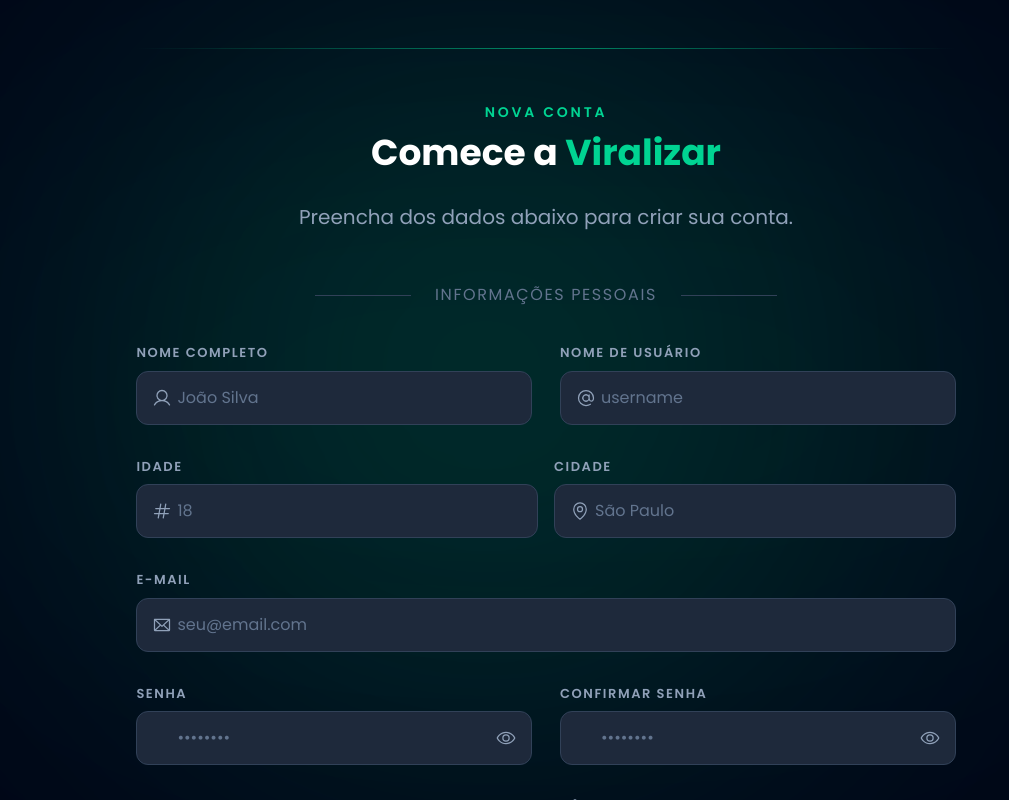
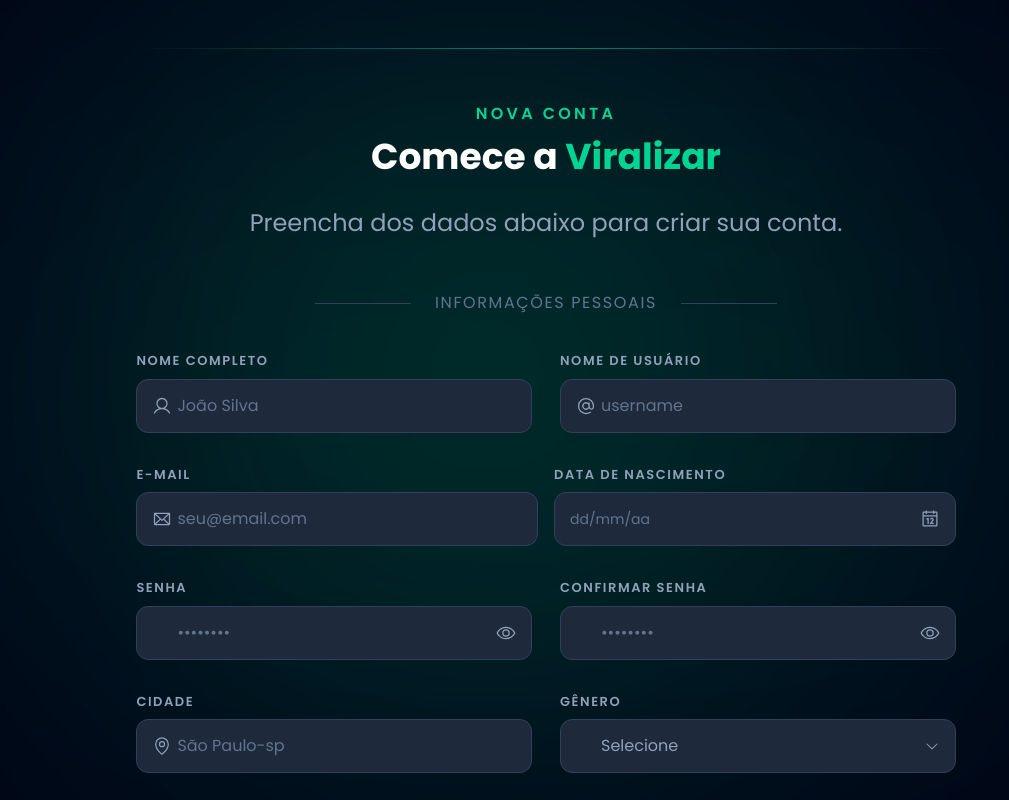
Before and after one commit to theemployee6-dev/vipesocial, a Next.js app: page /auth/register in a window 1280 px wide. Shown: the whole page, without its empty margins (94-1103 px from the left). Built offline with nearby package versions, Linux system fonts and the light colour scheme.

Commit message:
fixed RegisterPage

```diff
--- a/app/auth/register/components/Header/Header.tsx
+++ b/app/auth/register/components/Header/Header.tsx
@@ -14,20 +14,20 @@ const Header = ({
   return (
     <div className="text-center mb-8 md:mb-6 lg:mb-8 xl:mb-8 2xl:mb-16 4k:mb-16 fade-up">
       <div className="inline-flex items-center gap-2 mb-4 md:mb-2 lg:mb-2 xl:mb-2 2xl:mb-8 4k:mb-10">
-        <div className="w-[250] sm:w-[280] md:w-[300] lg:w-[320] xl:w-[340] 2xl:w-[380] 4k:w-[400]">
+        <div className="w-[150] xs:w-[180] sm:w-[220] md:w-[260] lg:w-[300] xl:w-[340] 2xl:w-[380] 4k:w-[450]">
           <Logo />
         </div>
       </div>
 
       <div className="space-y-1 md:space-y-2">
-        <p className="text-emerald-400 text-[11px] sm:text-xs md:text-sm lg:text-base xl:text-sm 2xl:text-xl 4k:text-2xl font-semibold tracking-[0.2em] uppercase">
+        <p className="text-emerald-400 text-[10px] xs:text-[11px] sm:text-xs md:text-sm lg:text-base xl:text-base 2xl:text-xl 4k:text-2xl font-semibold tracking-[0.2em] uppercase">
           {firstSmallTitle}
         </p>
-        <h1 className="Poppins text-white text-2xl sm:text-3xl md:text-xl lg:text-5xl xl:text-4xl 2xl:text-7xl 4k:text-8xl font-bold leading-tight">
+        <h1 className="Poppins text-white text-xl xs:text-2xl sm:text-2xl md:text-3xl lg:text-4xl xl:text-4xl 2xl:text-7xl 4k:text-8xl font-bold leading-tight">
           {secondBigTitleWhite}
           <span className="text-emerald-400">{secondBigTitleGreen}</span>
         </h1>
-        <p className="text-slate-400 pt-5 text-sm sm:text-base md:text-lg lg:text-xl xl:text-xl 2xl:text-3xl 4k:text-4xl">
+        <p className="text-slate-400 pt-5 text-xs xs:text-sm sm:text-base md:text-lg lg:text-xl xl:text-2xl 2xl:text-3xl 4k:text-4xl">
           {subTitle}
         </p>
       </div>
--- a/app/auth/register/page.tsx
+++ b/app/auth/register/page.tsx
@@ -11,7 +11,6 @@ import {
   CalendarIcon,
   CaretDownIcon,
   EnvelopeIcon,
-  HashIcon,
   HeartIcon,
   MapPinIcon,
   PhoneIcon,
@@ -41,8 +40,7 @@ const RegisterPage = () => {
     setValue,
     control,
   } = useForm<RegisterFormData>({
-    // eslint-disable-next-line @typescript-eslint/no-explicit-any
-    resolver: zodResolver(registerSchema) as any,
+    resolver: zodResolver(registerSchema),
     defaultValues: {
       accountType: "pessoal",
       agreedToTerms: false, //false
@@ -53,12 +51,31 @@ const RegisterPage = () => {
 
   const accountType = useWatch({ control, name: "accountType" });
   const agreed = useWatch({ control, name: "agreedToTerms" });
-  // const avatarFile = watch("avatar");
+  //const avatarFile = useWatch({ control, name: "avatar" });
+
+  //calcular idade pelo ano
+  function calculateAge(birthDate: string): number {
+    const today = new Date();
+    const birth = new Date(birthDate);
+    let age = today.getFullYear() - birth.getFullYear();
+    const monthDiff = today.getMonth() - birth.getMonth();
+
+    if (
+      monthDiff < 0 ||
+      (monthDiff === 0 && today.getDate() < birth.getDate())
+    ) {
+      age--;
+    }
+
+    return age;
+  }
 
   const onSubmit = async (data: RegisterFormData) => {
     setLoading(true);
+    const age = calculateAge(data.birthDate);
+    const payload = { ...data, age };
     // Aqui você pode enviar os dados para uma server action
-    console.log("Dados do Formulário: ", data);
+    console.log("Dados do Formulário: ", payload);
     setLoading(false);
   };
 
@@ -112,28 +129,8 @@ const RegisterPage = () => {
               />
             </section>
 
-            {/* Idade + Cidade */}
+            {/* Nascimento e Email */}
             <section className="grid grid-cols-1 sm:grid-cols-2 gap-3 sm:gap-4 fade-up delay-3">
-              <FieldInput
-                label="Idade"
-                type="number"
-                placeholder="18"
-                icon={<HashIcon size={20} />}
-                registration={register("age")}
-                error={errors.age?.message}
-              />
-              <FieldInput
-                label="Cidade"
-                type="text"
-                placeholder="São Paulo"
-                icon={<MapPinIcon size={20} />}
-                registration={register("city")}
-                error={errors.city?.message}
-              />
-            </section>
-
-            {/* Email */}
-            <section className="fade-up delay-4">
               <FieldInput
                 label="E-Mail"
                 type="email"
@@ -142,10 +139,20 @@ const RegisterPage = () => {
                 registration={register("email")}
                 error={errors.email?.message}
               />
+
+              <FieldInput
+                label="Data de nascimento"
+                type="date"
+                icon={<CalendarIcon size={20} />}
+                iconPosition="right"
+                placeholder="dd/mm/aa"
+                registration={register("birthDate")}
+                error={errors.birthDate?.message}
+              />
             </section>
 
             {/* Senha e Confirmar Senha */}
-            <section className="grid grid-cols-1 sm:grid-cols-2 gap-3 sm:gap-4 md:gap-5 lg:gap-6 xl:gap-7 2xl:gap-8 4k:gap-10 fade-up delay-5">
+            <section className="grid grid-cols-1 sm:grid-cols-2 gap-3 sm:gap-4 md:gap-5 lg:gap-6 xl:gap-7 2xl:gap-8 4k:gap-10 fade-up delay-4">
               <FieldInput
                 label="Senha"
                 type="password"
@@ -162,16 +169,15 @@ const RegisterPage = () => {
               />
             </section>
 
-            {/* Nascimento + Gênero */}
-            <section className="grid grid-cols-1 sm:grid-cols-2 gap-3 sm:gap-4 md:gap-5 lg:gap-6 xl:gap-7 2xl:gap-8 4k:gap-10 fade-up delay-6">
+            {/* Cidade + Gênero */}
+            <section className="grid grid-cols-1 sm:grid-cols-2 gap-3 sm:gap-4 md:gap-5 lg:gap-6 xl:gap-7 2xl:gap-8 4k:gap-10 fade-up delay-5">
               <FieldInput
-                label="Data de nascimento"
-                type="date"
-                icon={<CalendarIcon size={20} />}
-                iconPosition="right"
-                placeholder="dd/mm/aa"
-                registration={register("birthDate")}
-                error={errors.birthDate?.message}
+                label="Cidade"
+                type="text"
+                placeholder="São Paulo-sp"
+                icon={<MapPinIcon size={20} />}
+                registration={register("city")}
+                error={errors.city?.message}
               />
               <FieldInput
                 label="Gênero"
@@ -185,7 +191,7 @@ const RegisterPage = () => {
             </section>
 
             {/* País + Contato */}
-            <section className="grid grid-cols-1 sm:grid-cols-2 gap-3 sm:gap-4 md:gap-5 lg:gap-6 xl:gap-7 2xl:gap-8 4k:gap-10 fade-up delay-7">
+            <section className="grid grid-cols-1 sm:grid-cols-2 gap-3 sm:gap-4 md:gap-5 lg:gap-6 xl:gap-7 2xl:gap-8 4k:gap-10 fade-up delay-6">
               <FieldInput
                 label="País / Localização"
                 type="text"
@@ -210,7 +216,7 @@ const RegisterPage = () => {
             </section>
 
             {/* Foto de perfil + Bio */}
-            <section className="flex flex-col sm:flex-row gap-4 sm:gap-5 md:gap-6 lg:gap-7 xl:gap-8 2xl:gap-9 4k:gap-10 fade-up delay-8">
+            <section className="flex flex-col sm:flex-row gap-4 sm:gap-5 md:gap-6 lg:gap-7 xl:gap-8 2xl:gap-9 4k:gap-10 fade-up delay-7">
               <div className="shrink-0 w-full sm:w-auto">
                 <ImageUpload
                   onChange={(file) => setValue("avatar", file)}
@@ -286,7 +292,7 @@ const RegisterPage = () => {
             </section>
 
             {/* Botão de submit e link login */}
-            <div className="relative flex flex-col items-center fade-up delay-14">
+            <div className="relative flex flex-col items-center fade-up delay-13">
               <section className="w-full lg:w-[70%] xl:w-[65%] 2xl:w-[60%] 4k:w-[50%]">
                 <SubmitButton
                   title="Criar conta"
```
Also changed, not shown: app/auth/register/schemas/registerSchema.ts (+165 -12 lines).
